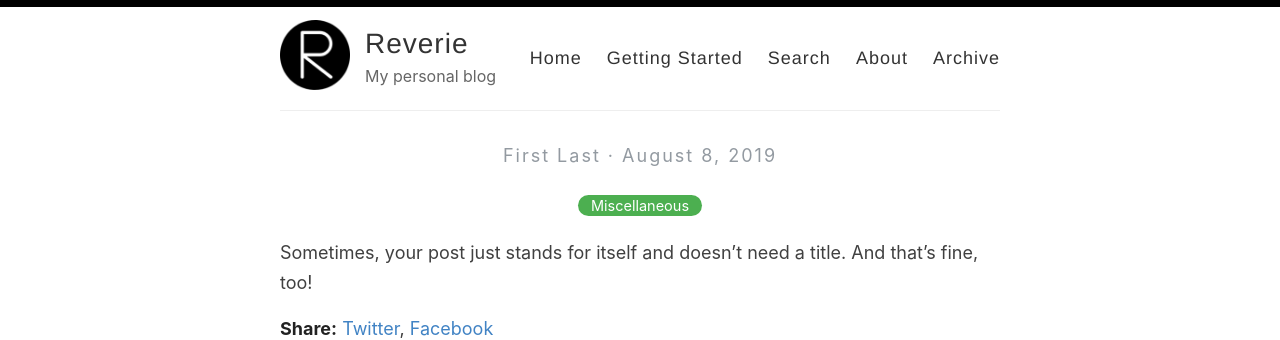
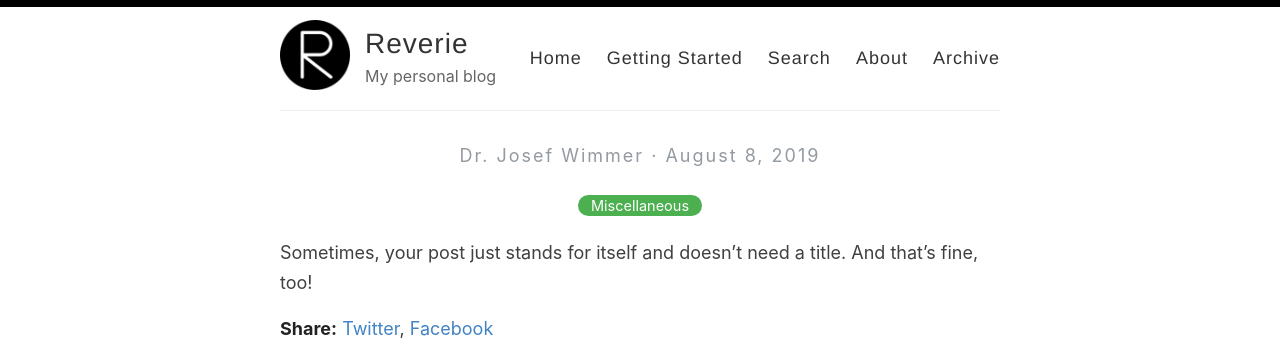
Before and after one commit to wmmr/wmmr.github.io, a Jekyll site: the page built from _posts/2019-08-08-no-title-posts.md, in a window 1280 px wide. Shown: the top 340 px of the page. Built offline with Jekyll 4.4.1, drawn with Linux system fonts in a browser that asks for light colours.

Commit message:
Update _config.yml

```diff
--- a/_config.yml
+++ b/_config.yml
@@ -6,7 +6,7 @@
 name: Reverie
 
 # Name of the author
-author: First Last
+author: Dr. Josef Wimmer
 
 # Short bio or description (displayed in the header)
 description: My personal blog
```
